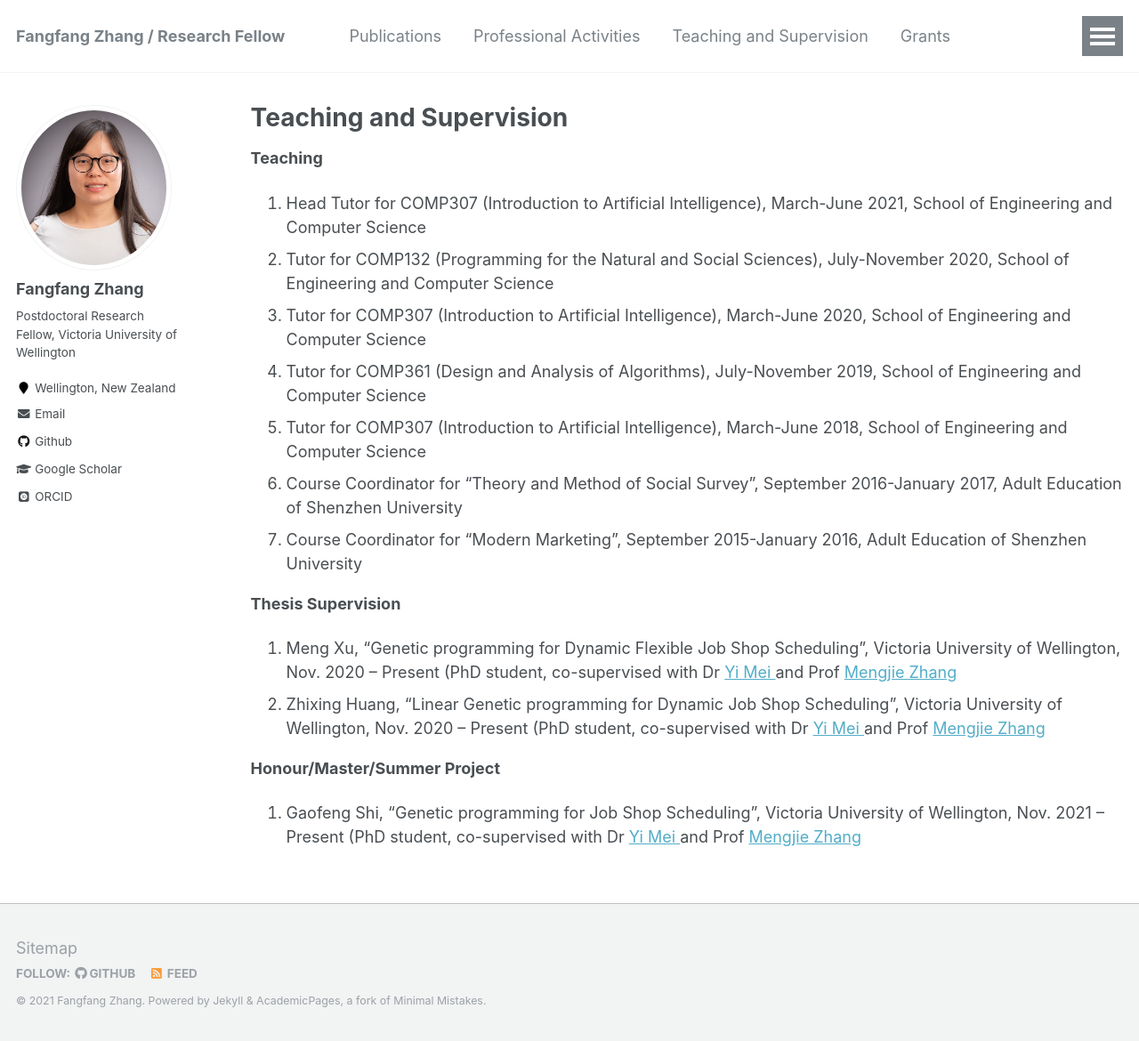
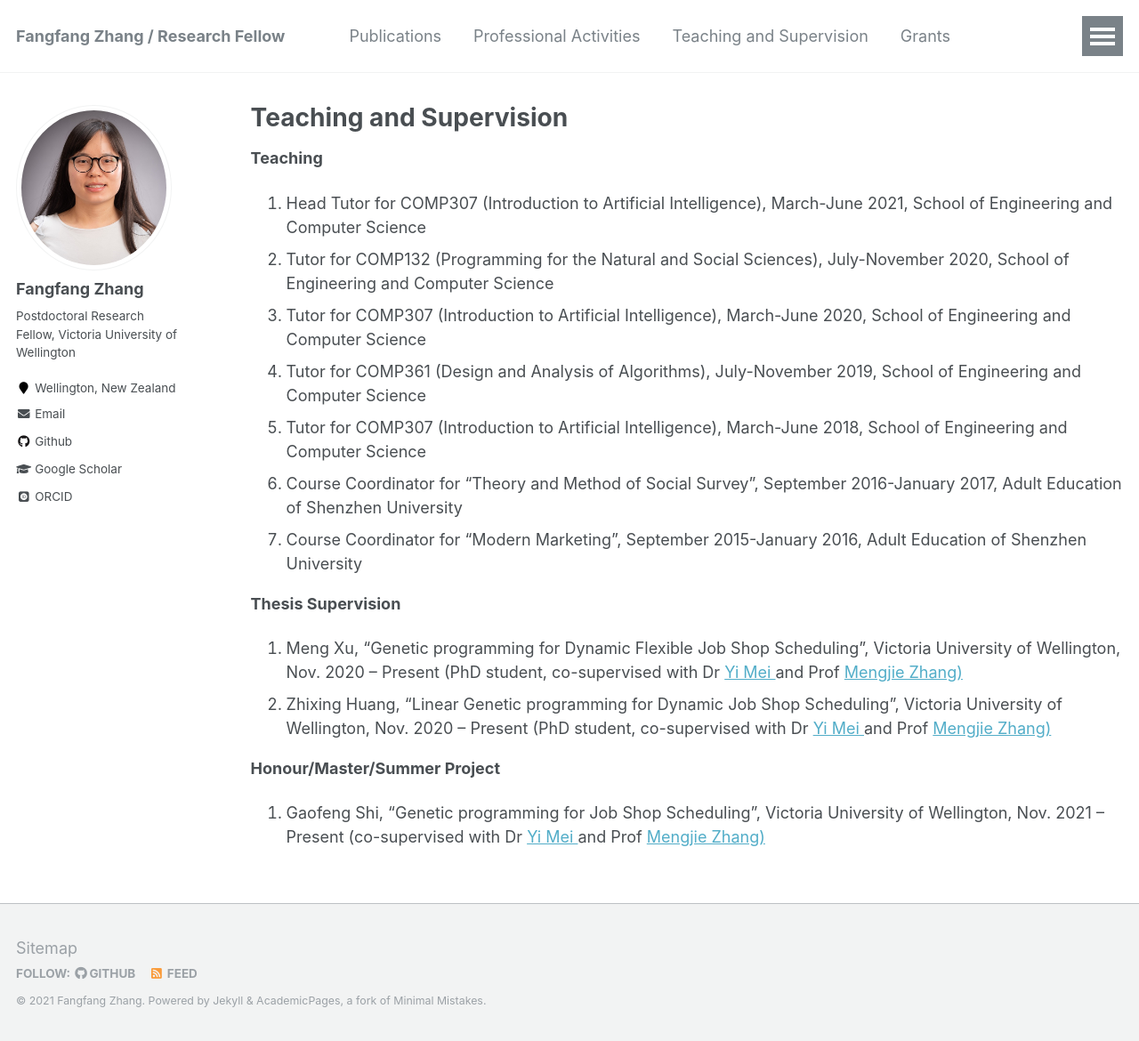
Before and after one commit to fangfang-zhang/fangfang-zhang.github.io, a Jekyll site: the page built from _pages/teaching.md, in a window 1280 px wide and 1170 px high. Shown: the whole window at 89% size. Built offline with Jekyll 4.4.1, drawn with Linux system fonts in a browser that asks for light colours; some web fonts are replaced.

Commit message:
students

```diff
--- a/_pages/teaching.md
+++ b/_pages/teaching.md
@@ -16,12 +16,12 @@ author_profile: true
 
 **Thesis Supervision**
 <ol>
-<li> Meng Xu, “Genetic programming for Dynamic Flexible Job Shop Scheduling”, Victoria University of Wellington, Nov. 2020 – Present (PhD student, co-supervised with Dr <a href="https://meiyi1986.github.io/"> Yi Mei </a> and Prof <a href="https://homepages.ecs.vuw.ac.nz/~mengjie/"> Mengjie Zhang </a> </li>
-<li> Zhixing Huang, “Linear Genetic programming for Dynamic Job Shop Scheduling”, Victoria University of Wellington, Nov. 2020 – Present (PhD student, co-supervised with Dr <a href="https://meiyi1986.github.io/"> Yi Mei </a> and Prof <a href="https://homepages.ecs.vuw.ac.nz/~mengjie/"> Mengjie Zhang </a> </li>
+<li> Meng Xu, “Genetic programming for Dynamic Flexible Job Shop Scheduling”, Victoria University of Wellington, Nov. 2020 – Present (PhD student, co-supervised with Dr <a href="https://meiyi1986.github.io/"> Yi Mei </a> and Prof <a href="https://homepages.ecs.vuw.ac.nz/~mengjie/"> Mengjie Zhang) </a> </li>
+<li> Zhixing Huang, “Linear Genetic programming for Dynamic Job Shop Scheduling”, Victoria University of Wellington, Nov. 2020 – Present (PhD student, co-supervised with Dr <a href="https://meiyi1986.github.io/"> Yi Mei </a> and Prof <a href="https://homepages.ecs.vuw.ac.nz/~mengjie/"> Mengjie Zhang) </a> </li>
 </ol>
 
 
 **Honour/Master/Summer Project**
 <ol>
-<li> Gaofeng Shi, “Genetic programming for Job Shop Scheduling”, Victoria University of Wellington, Nov. 2021 – Present (PhD student, co-supervised with Dr <a href="https://meiyi1986.github.io/"> Yi Mei </a> and Prof <a href="https://homepages.ecs.vuw.ac.nz/~mengjie/"> Mengjie Zhang </a> </li>
+<li> Gaofeng Shi, “Genetic programming for Job Shop Scheduling”, Victoria University of Wellington, Nov. 2021 – Present (co-supervised with Dr <a href="https://meiyi1986.github.io/"> Yi Mei </a> and Prof <a href="https://homepages.ecs.vuw.ac.nz/~mengjie/"> Mengjie Zhang) </a> </li>
 </ol>
```
